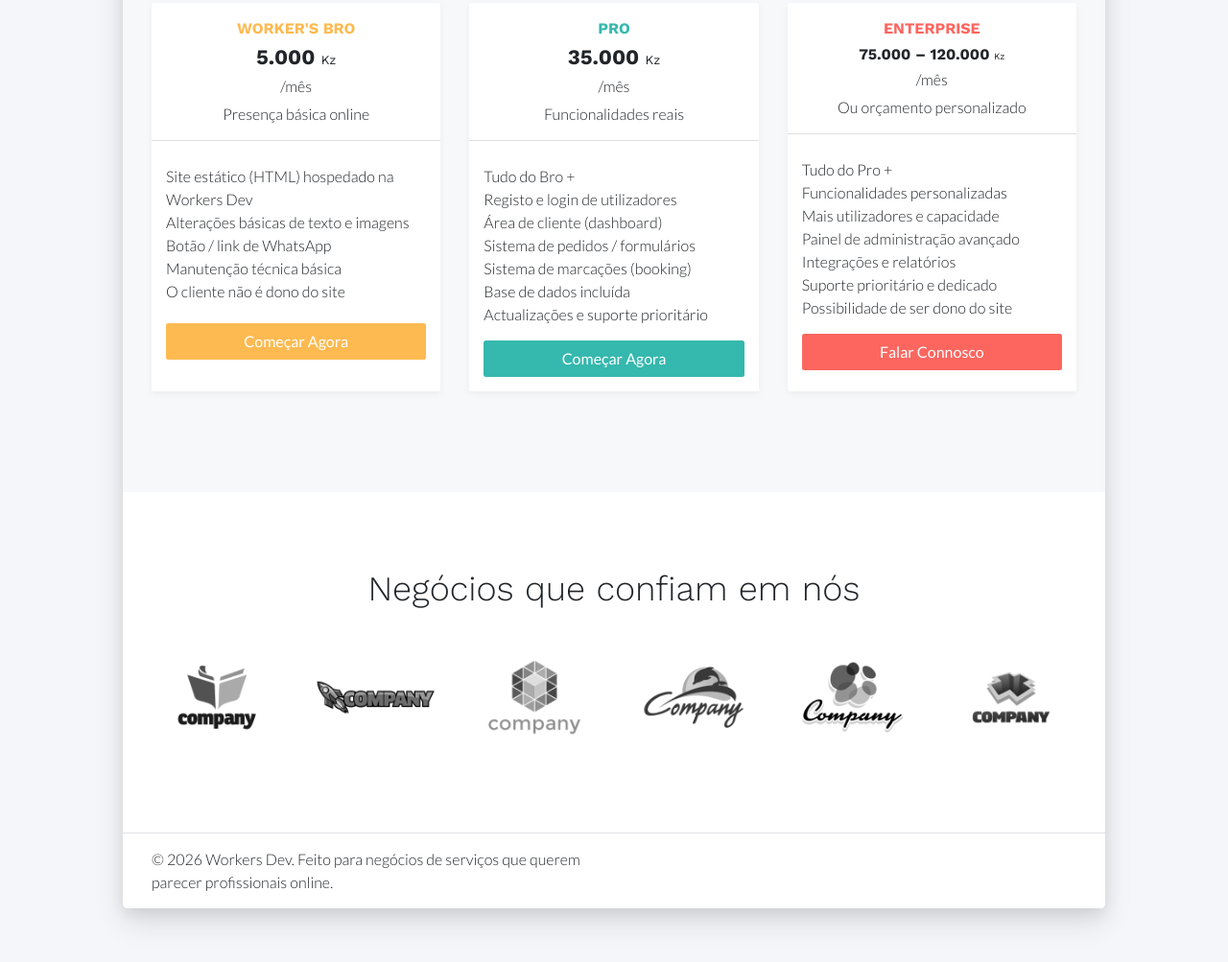
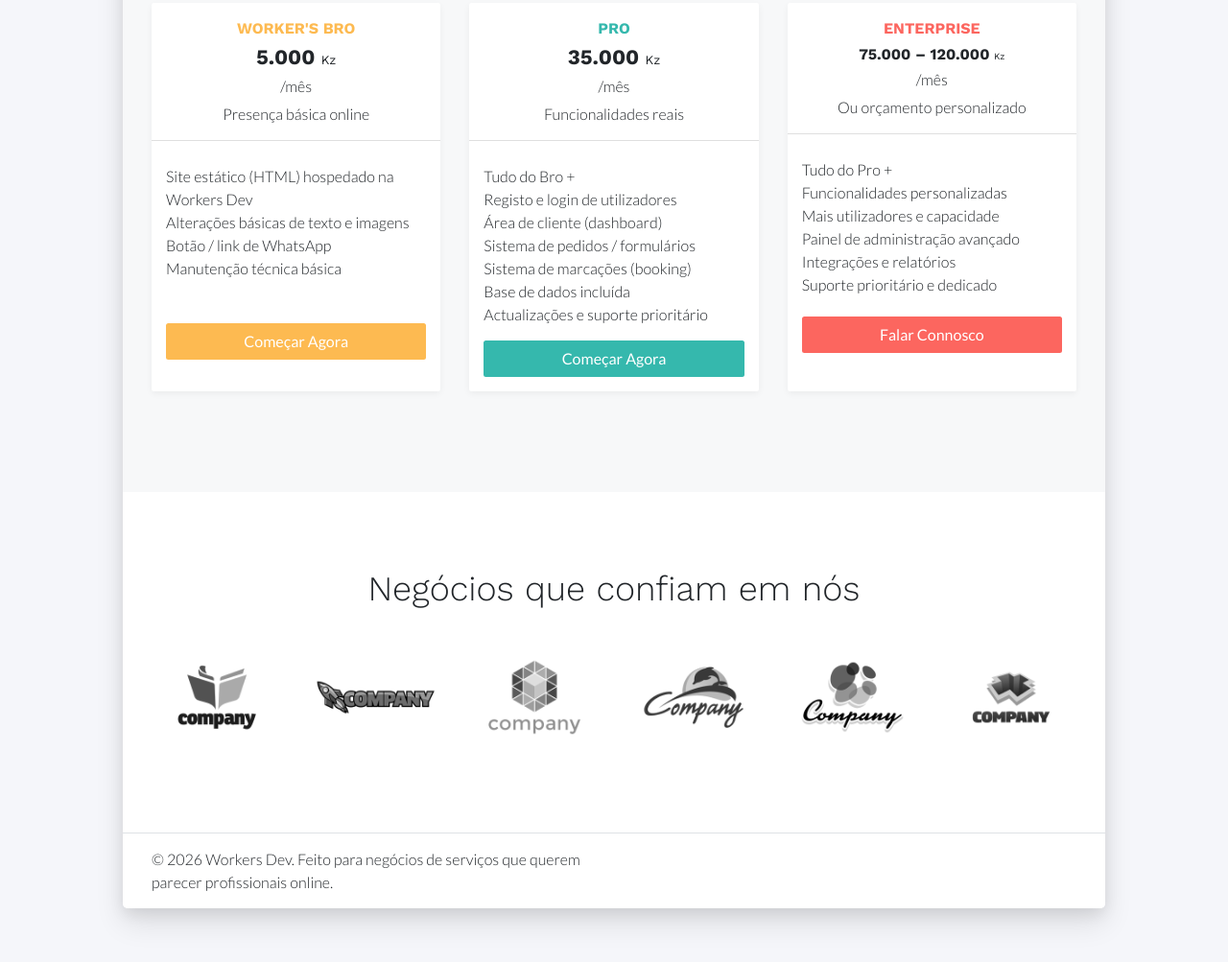
Before and after one commit to WorkersDevAO/Workers-Dev, a plain HTML site: page index.html in a window 1280 px wide. Shown: the part 4967-5970 px from the top of the page at 96% size. Drawn offline with nearby package versions, Linux system fonts and the light colour scheme.

Commit message:
Update index.html

```diff
--- a/index.html
+++ b/index.html
@@ -623,7 +623,6 @@
                             <li data-i18n="pricing.bro.f2">Alterações básicas de texto e imagens</li>
                             <li data-i18n="pricing.bro.f3">Botão / link de WhatsApp</li>
                             <li data-i18n="pricing.bro.f4">Manutenção técnica básica</li>
-                            <li data-i18n="pricing.bro.f5">O cliente não é dono do site</li>
                         </ul>
                         <a href="contact.html" class="btn btn-block btn-secondary btn-orange mt-4" data-i18n="pricing.cta">Começar Agora</a>
                     </div>
@@ -665,7 +664,6 @@
                             <li data-i18n="pricing.ent.f4">Painel de administração avançado</li>
                             <li data-i18n="pricing.ent.f5">Integrações e relatórios</li>
                             <li data-i18n="pricing.ent.f6">Suporte prioritário e dedicado</li>
-                            <li data-i18n="pricing.ent.f7">Possibilidade de ser dono do site</li>
                         </ul>
                         <a href="contact.html" class="btn btn-block btn-secondary btn-red mt-4" data-i18n="pricing.cta_ent">Falar Connosco</a>
                     </div>
```
